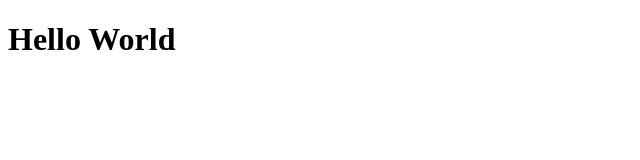
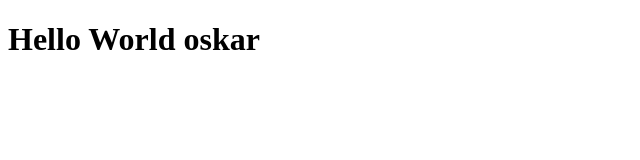
Before and after one commit to Jump-Start-Gruppe-4/Hello-World, a plain HTML site: page Hello World.html in a window 1280 px wide. Shown: the whole page, without its empty margins (0-640 px from the left). Drawn offline with Linux system fonts and the light colour scheme.

Commit message:
https://github.com/Jump-Start-Gruppe-4/Hello-World

```diff
--- a/Hello World.html
+++ b/Hello World.html
@@ -1,7 +1,7 @@
 <!DOCTYPE html>
 <html lang="en">
 <head>
-    <h1>Hello World
+    <h1>Hello World oskar
     </h1>
     <meta charset="UTF-8">
     <meta http-equiv="X-UA-Compatible" content="IE=edge">
```
